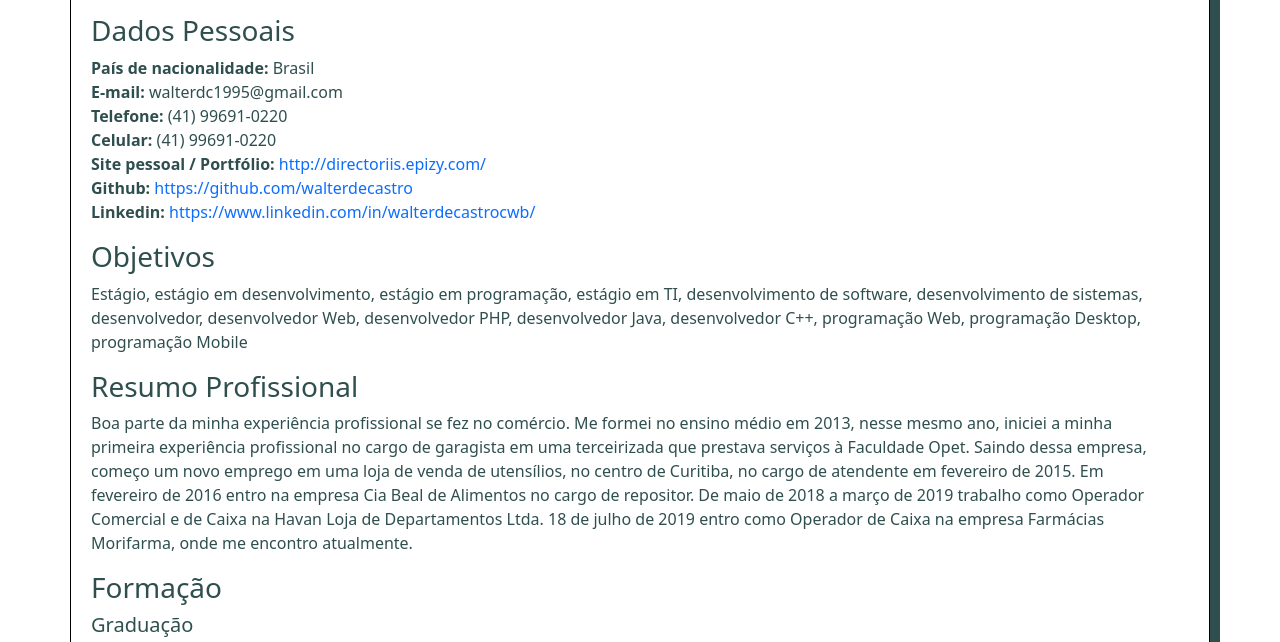
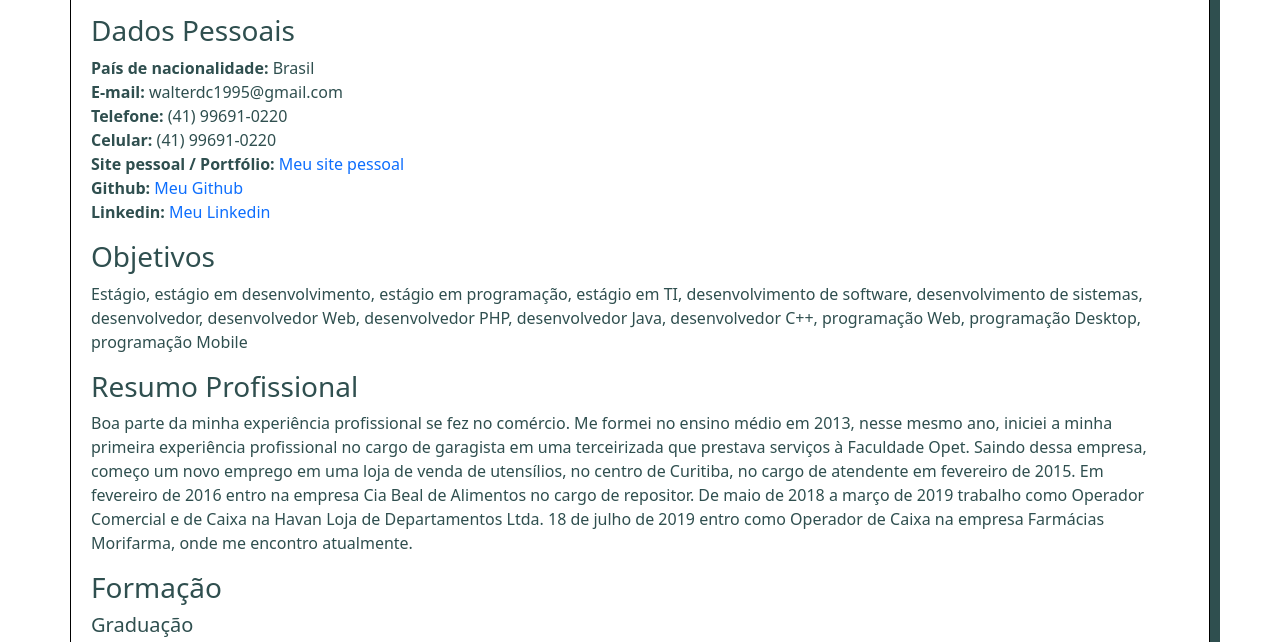
Before and after one commit to walterdecastro/curriculum, a plain HTML site: page index.html in a window 1280 px wide. Shown: the part 138-780 px from the top of the page. Drawn offline with nearby package versions, Linux system fonts and the light colour scheme.

Commit message:
update links of social network

```diff
--- a/index.html
+++ b/index.html
@@ -45,9 +45,9 @@
 					<b>E-mail: </b>walterdc1995@gmail.com<br>
 					<b>Telefone: </b>(41) 99691-0220<br>
 					<b>Celular: </b>(41) 99691-0220<br>
-					<b>Site pessoal / Portfólio: </b><a href="http://directoriis.epizy.com/">http://directoriis.epizy.com/</a><br>
-					<b>Github: </b><a href="https://github.com/walterdecastro">https://github.com/walterdecastro</a><br>
-					<b>Linkedin: </b><a href="https://www.linkedin.com/in/walterdecastrocwb/">https://www.linkedin.com/in/walterdecastrocwb/</a>
+					<b>Site pessoal / Portfólio: </b><a href="https://walterdecastro.github.io/curriculum/index.html" target="_blank">Meu site pessoal</a><br>
+					<b>Github: </b><a href="https://github.com/walterdecastro" target="_blank">Meu Github</a><br>
+					<b>Linkedin: </b><a href="https://www.linkedin.com/in/walterdecastrocwb/" target="_blank">Meu Linkedin</a>
 					</p>
 				</div>
 			</div>
```
